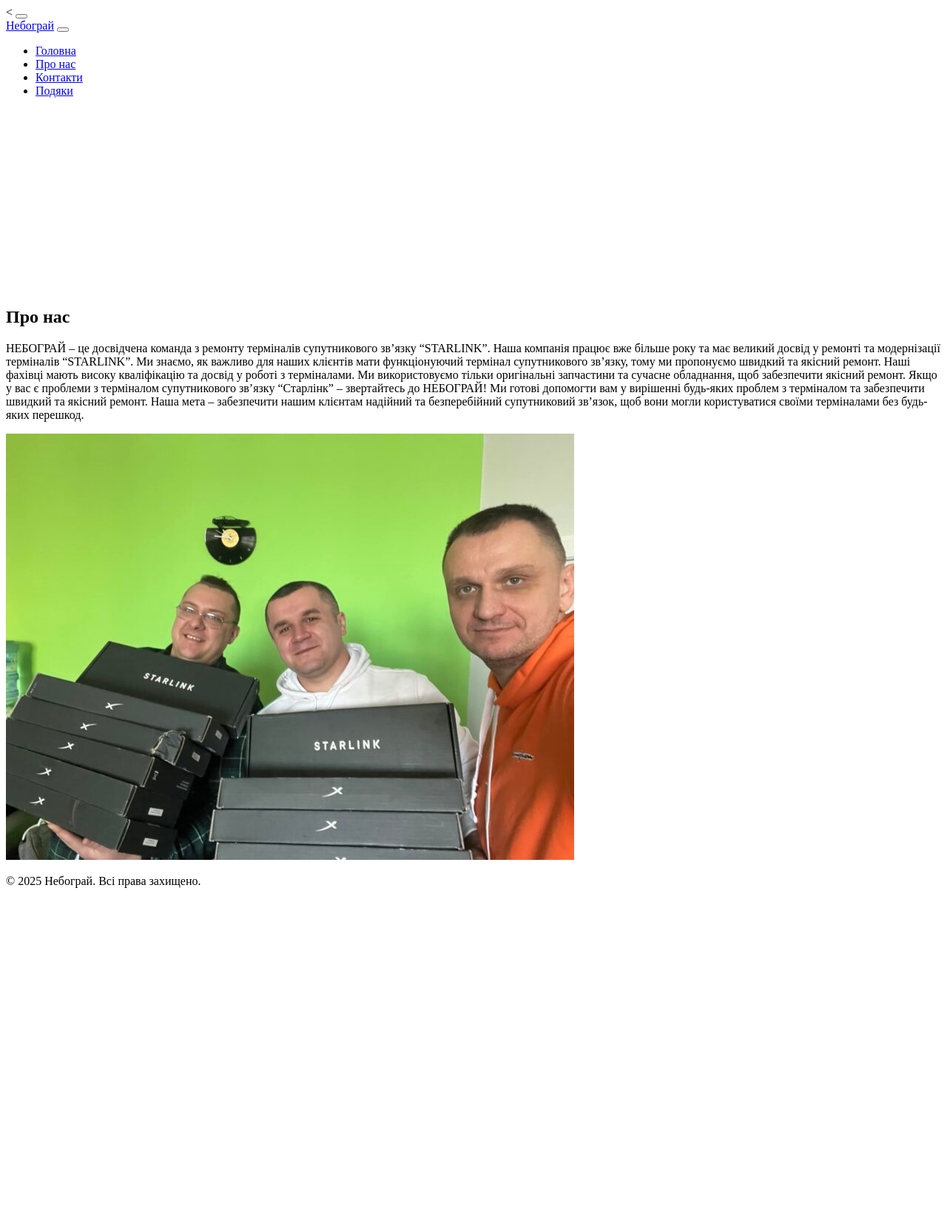
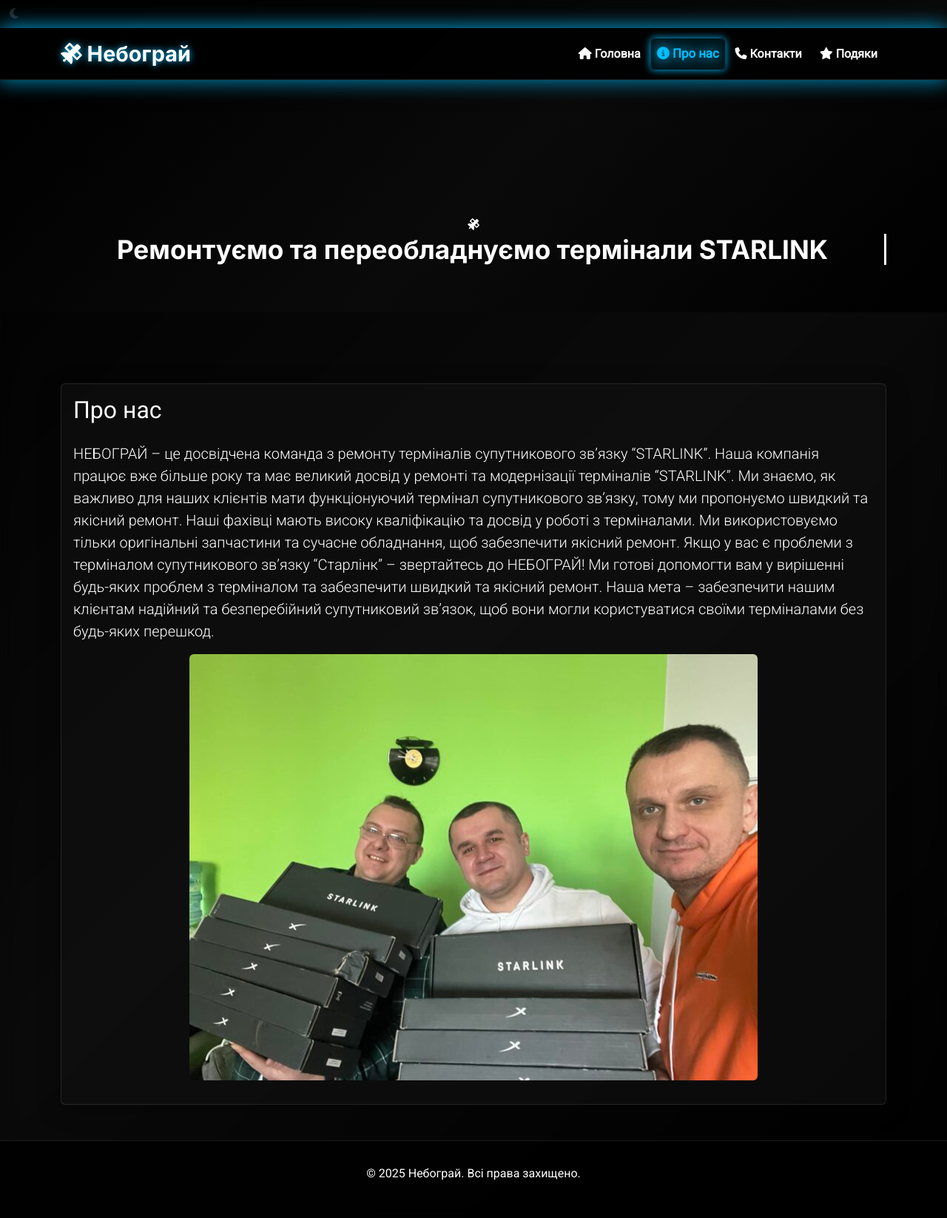
Before and after one commit to Mo-Love/nebogray-flask, a Flask app: page /about in a window 1280 px wide. Shown: the whole page at 74% size. Before the commit the page ends 1200 px from the top, so only its background shows below. Run offline with Flask 3, Linux system fonts and the light colour scheme.

Commit message:
Update base.html

```diff
--- a/templates/base.html
+++ b/templates/base.html
@@ -1,16 +1,13 @@
 <!DOCTYPE html>
 <html lang="uk">
-<<head>
-    <!-- ... інші посилання -->
-    <style>
-        @font-face {
-            font-family: 'Lugatype';
-            src: url('{{ url_for('static', filename='fonts/lugatype.woff2') }}') format('woff2');
-            font-weight: normal;
-            font-style: normal;
-        }
-        .header h1, .card-header h5 { font-family: 'Lugatype', 'Inter', sans-serif; }  /* Застосовуємо до заголовків */
-    </style>
+<head>
+    <meta charset="UTF-8">
+    <meta name="viewport" content="width=device-width, initial-scale=1.0">
+    <title>{% block title %}Небограй – Професійний ремонт STARLINK{% endblock %}</title>
+    <link href="https://cdn.jsdelivr.net/npm/bootstrap@5.3.3/dist/css/bootstrap.min.css" rel="stylesheet">
+    <link href="https://fonts.googleapis.com/css2?family=Inter:wght@400;600;700&family=Roboto:wght@300;400&display=swap" rel="stylesheet">
+    <link href="https://cdnjs.cloudflare.com/ajax/libs/font-awesome/6.4.0/css/all.min.css" rel="stylesheet">
+    <link rel="stylesheet" href="{{ url_for('static', filename='css/style.css') }}">
 </head>
 <body data-theme="dark">
     <button class="btn theme-toggle" onclick="toggleTheme()"><i class="fas fa-moon"></i></button>
@@ -31,12 +28,17 @@
         </div>
     </nav>
     <header class="header starry-bg text-center">
-        <div class="stars" id="stars"></div> <!-- Контейнер для зірок -->
+        <div class="stars" id="stars"></div>
         <div class="container">
-            {% block header %}{% endblock %}
+            {% block header %}
+            <div class="satellite-orbit">
+                <i class="fas fa-satellite satellite"></i>
+                <h1 class="animated-title">Ремонтуємо та переобладнуємо термінали STARLINK</h1>
+            </div>
+            {% endblock %}
         </div>
     </header>
-    <main class="container my-5 mt-5 pt-5 starry-bg">  <!-- Додано pt-5 для padding-top ~3rem, загальний відступ ~6rem -->
+    <main class="container my-5 mt-5 pt-5 starry-bg">
         {% block content %}{% endblock %}
     </main>
     <footer>
@@ -45,68 +47,9 @@
         </div>
     </footer>
     <script src="https://cdn.jsdelivr.net/npm/bootstrap@5.3.3/dist/js/bootstrap.bundle.min.js"></script>
-    <!-- Particles.js для космічних частинок -->
     <script src="https://cdnjs.cloudflare.com/ajax/libs/particles.js/2.0.0/particles.min.js"></script>
     <script>
-        function toggleTheme() {
-            const body = document.body;
-            body.dataset.theme = body.dataset.theme === 'dark' ? 'light' : 'dark';
-        }
-        // Анімація лічильників
-        function animateCounters() {
-            const counters = document.querySelectorAll('.count');
-            counters.forEach(counter => {
-                const target = parseInt(counter.getAttribute('data-target'));
-                const increment = target / 50;
-                let current = 0;
-                const timer = setInterval(() => {
-                    current += increment;
-                    if (current >= target) {
-                        current = target;
-                        clearInterval(timer);
-                    }
-                    counter.textContent = Math.floor(current).toLocaleString();
-                }, 40);
-            });
-        }
-        if (document.getElementById('stats')) animateCounters();
-
-        // Генерація зірок (CSS-based, 50 штук)
-        function createStars() {
-            const starsContainer = document.getElementById('stars');
-            for (let i = 0; i < 50; i++) {
-                const star = document.createElement('div');
-                star.className = 'star';
-                star.style.left = Math.random() * 100 + '%';
-                star.style.top = Math.random() * 100 + '%';
-                star.style.width = star.style.height = (Math.random() * 3 + 1) + 'px';
-                star.style.animationDelay = Math.random() * 10 + 's';
-                star.style.animationDuration = (Math.random() * 10 + 5) + 's';
-                starsContainer.appendChild(star);
-            }
-        }
-        createStars();
-
-        // Particles.js на header (тільки на головній)
-        if (window.location.pathname === '/') {
-            particlesJS('stars', {
-                particles: {
-                    number: { value: 80 },
-                    color: { value: '#fff' },
-                    shape: { type: 'circle' },
-                    opacity: { value: 0.5, random: true },
-                    size: { value: 2, random: true },
-                    line_linked: { enable: false },
-                    move: { enable: true, speed: 1, direction: 'none', random: true, out_mode: 'out' }
-                },
-                interactivity: { detect_on: 'canvas', events: { onhover: { enable: true, mode: 'repulse' } } },
-                retina_detect: true
-            });
-        }
-    </script>
-    <script src="https://cdn.jsdelivr.net/npm/bootstrap@5.3.3/dist/js/bootstrap.bundle.min.js"></script>
-<script src="https://cdnjs.cloudflare.com/ajax/libs/particles.js/2.0.0/particles.min.js"></script>
-<script>
+        // ... (JS без змін, з animateCounters для " > 2 500")
         function toggleTheme() {
             const body = document.body;
             body.dataset.theme = body.dataset.theme === 'dark' ? 'light' : 'dark';
@@ -122,14 +65,14 @@
                     if (current >= target) {
                         current = target;
                         clearInterval(timer);
+                        counter.innerHTML = '> ' + current.toLocaleString();
+                    } else {
+                        counter.textContent = Math.floor(current).toLocaleString();
                     }
-                counter.textContent = Math.floor(current).toLocaleString();
                 }, 40);
             });
         }
         if (document.getElementById('stats')) animateCounters();
-
-    // Зірки: CSS-fallback + particles якщо завантажиться
         function createStars() {
             const starsContainer = document.getElementById('stars') || document.querySelector('.starry-bg');
             if (!starsContainer) return;
@@ -144,20 +87,10 @@
                 starsContainer.appendChild(star);
             }
         }
-    createStars(); // Запускаємо CSS-зірки завжди
-
-    // Particles тільки якщо JS завантажився
+        createStars();
         if (typeof particlesJS !== 'undefined' && window.location.pathname === '/') {
             particlesJS('stars', {
-            particles: {
-                number: { value: 80 },
-                color: { value: '#fff' },
-                shape: { type: 'circle' },
-                opacity: { value: 0.5, random: true },
-                size: { value: 2, random: true },
-                line_linked: { enable: false },
-                move: { enable: true, speed: 1, direction: 'none', random: true, out_mode: 'out' }
-            },
+                particles: { number: { value: 80 }, color: { value: '#fff' }, shape: { type: 'circle' }, opacity: { value: 0.5, random: true }, size: { value: 2, random: true }, line_linked: { enable: false }, move: { enable: true, speed: 1, direction: 'none', random: true, out_mode: 'out' } },
                 interactivity: { detect_on: 'canvas', events: { onhover: { enable: true, mode: 'repulse' } } },
                 retina_detect: true
             });
@@ -165,32 +98,5 @@
             console.log('Particles.js not loaded, using CSS stars fallback');
         }
     </script>
-<script>
-    // ... (інші функції без змін)
-
-    // Анімація лічильників з ">"
-    function animateCounters() {
-        const counters = document.querySelectorAll('.count');
-        counters.forEach(counter => {
-            const target = parseInt(counter.getAttribute('data-target'));
-            const increment = target / 50;
-            let current = 0;
-            const timer = setInterval(() => {
-                current += increment;
-                if (current >= target) {
-                    current = target;
-                    clearInterval(timer);
-                    // Додаємо " >" після завершення (з пробілом для формату "> 2 500")
-                    counter.innerHTML = '> ' + current.toLocaleString();
-                } else {
-                    counter.textContent = Math.floor(current).toLocaleString();
-                }
-            }, 40);
-        });
-    }
-    if (document.getElementById('stats')) animateCounters();
-
-    // ... (решта JS)
-</script>
 </body>
 </html>
```
Lines whose indentation alone changed are shown as unchanged.
